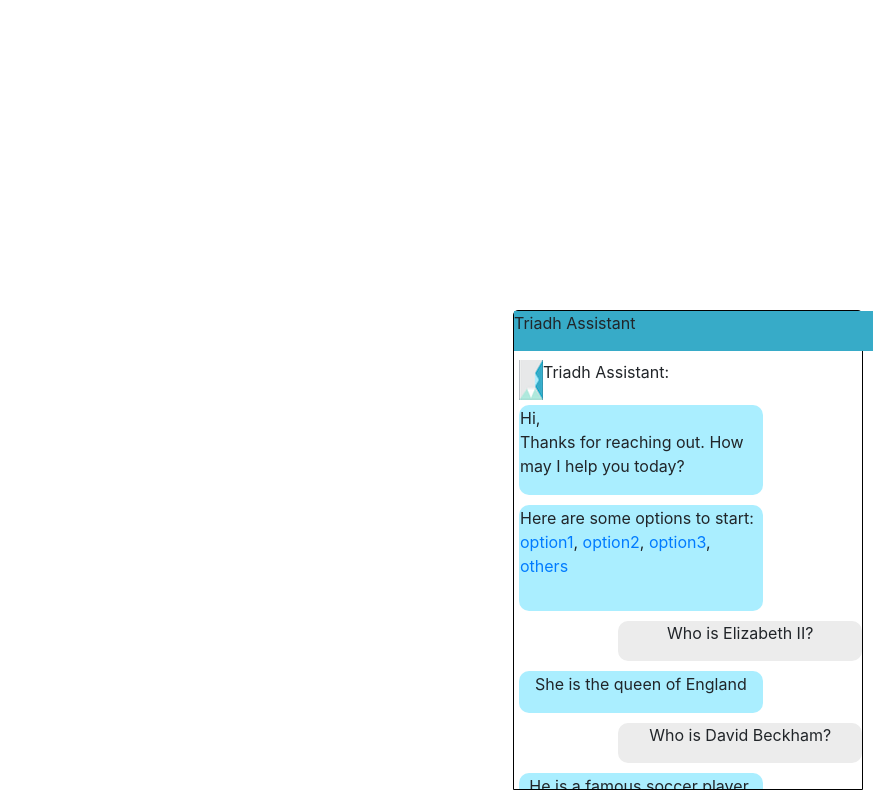
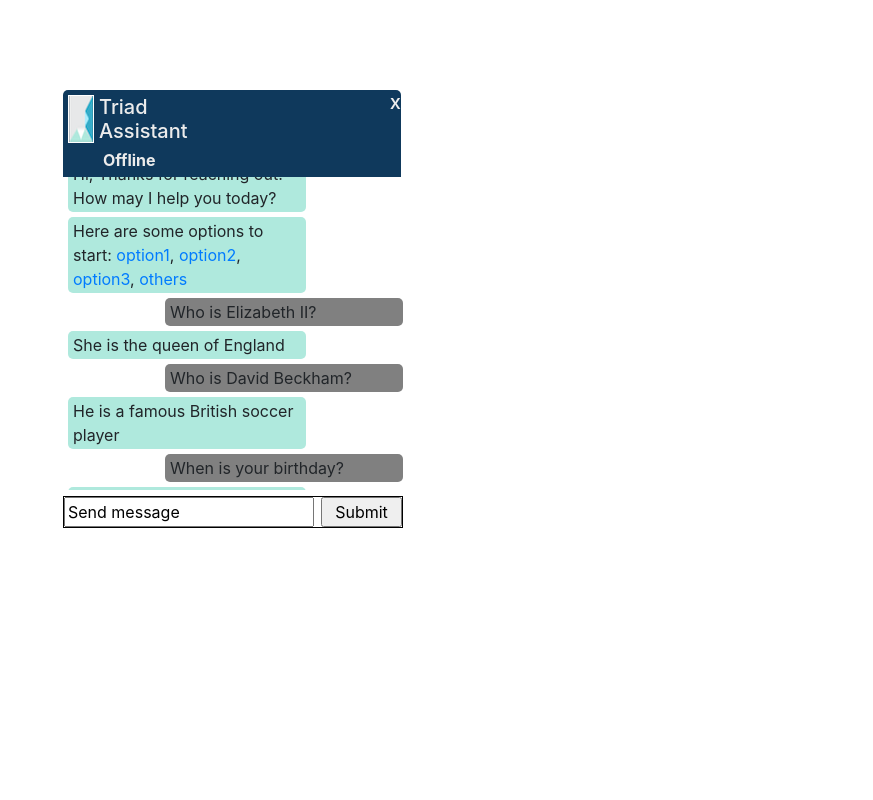
Before and after one commit to uyentdang/chatbot, a plain HTML site: page index.html in a window 1280 px wide. Shown: the whole page, without its empty margins (407-1280 px from the left). Drawn offline with nearby package versions, Linux system fonts and the light colour scheme.

Commit message:
fix css html

```diff
--- a/index.html
+++ b/index.html
@@ -9,76 +9,37 @@
     <link rel="stylesheet" href="https://stackpath.bootstrapcdn.com/bootstrap/4.3.1/css/bootstrap.min.css" integrity="sha384-ggOyR0iXCbMQv3Xipma34MD+dH/1fQ784/j6cY/iJTQUOhcWr7x9JvoRxT2MZw1T" crossorigin="anonymous">
     <link rel="stylesheet" href="style.css">
     </head>
+<body>
+  <div class="container">
+  <div class=top>
+  <section id="topBar">
+    <img src="Images/Logo.png" id="logo" alt="TriadhLogo">
+    <h5 id="Triad">Triad Assistant</h5>
+    <h5 id="close">x</h5>
+  </section>
+    <section id="status">
+      <p id="online">Online</p>
+      <p id="offline">Offline</p>
+    </section>
+    </div>
+  <div class="convo">
+  <section id="greeting">Hi, Thanks for reaching out. How may I help you today?</section>
+  <section id="greeting">Here are some options to start: <a href="">option1</a>, <a href="">option2</a>, <a href="">option3</a>, <a href="">others</a></section>
+  <section id="user">Who is Elizabeth II?</section>
+  <section id="agent">She is the queen of England</section>
+  <section id="user">Who is David Beckham?</section>
+  <section id="agent">He is a famous British soccer player</section>
+  <section id="user">When is your birthday?</section>
+  <section id="agent">I was created on 12/31/2022</section>
+  <section id="user">What's your name?</section>
+  <section id="agent">I am The Assistant</section>
+  </div>
 
-  <body>
-    <div class="container">
+  <section class="field">
+    <input type="text" value="Send message" id="message"/>
+    <input type="submit" value="Submit" id="submit"/>
+    </section>
 
-      <!--Top Bar-->
-      <div class="row" id="topbar">
-        <p>Triadh Assistant</p>
-      </div>
-
-       <!--Chat Body-->
-      <div class="row" id="chatbody">
-      <div class="row" id="row3">
-        <img src="Images/Logo.png" id="logo" alt="TriadhLogo">
-        <p>Triadh Assistant:</p>
-        </div>
-      <div class="row" id="row4">
-        <p> Hi, <br> Thanks for reaching out. How may I help you today?</p>
-        </div>
-      <div class= "row" id="row5">
-          <p> Here are some options to start: <a href="">option1</a>, <a href="">option2</a>, <a href="">option3</a>, <a href="">others</a><p>
-          </div>
-
-        <!--Chat Convo-->
-        <div class="row" id="ask">
-          <p>Who is Elizabeth II?</p>
-          </div>
-
-        <div class="row" id="answer">
-          <p>She is the queen of England</p>
-          </div>
-        <div class="row" id="ask">
-          <p>Who is David Beckham?</p>
-          </div>
-        <div class="row" id="answer">
-          <p>He is a famous soccer player.</p>
-          </div>
-
-          <div class="row" id="ask">
-            <p>When is your birthday?</p>
-            </div>
-
-          <div class="row" id="answer">
-            <p>I was created on 12/31/2022</p>
-            </div>
-          <div class="row" id="ask">
-            <p>What is your name?</p>
-            </div>
-          <div class="row" id="answerlast"><p>I am called the Assistant</p>
-          </div>
-         <!--Enter Text Here-->
-       <div class="row" id="lastrow">
-        <input type="text" size="33" value="Type your questions here...">
-        <input type="submit" value="Send" class="btn btn-sml btn-dark" id="sendbtn">
-
-        </div>
-      </div>
-
-
-      </div>
-
-
-
-    <!--jQuery the Popper.js then Bottstrap JS-->
-    <script src="https://code.jquery.com/jquery-3.3.1.slim.min.js" integrity="sha384-q8i/X+965DzO0rT7abK41JStQIAqVgRVzpbzo5smXKp4YfRvH+8abtTE1Pi6jizo" crossorigin="anonymous"></script>
-    <script src="https://cdnjs.cloudflare.com/ajax/libs/popper.js/1.14.7/umd/popper.min.js" integrity="sha384-UO2eT0CpHqdSJQ6hJty5KVphtPhzWj9WO1clHTMGa3JDZwrnQq4sF86dIHNDz0W1" crossorigin="anonymous"></script>
-    <script src="https://stackpath.bootstrapcdn.com/bootstrap/4.3.1/js/bootstrap.min.js" integrity="sha384-JjSmVgyd0p3pXB1rRibZUAYoIIy6OrQ6VrjIEaFf/nJGzIxFDsf4x0xIM+B07jRM" crossorigin="anonymous"></script>
+  </div>
+    </body>
   </body>
-
-  <footer>
-    </footer>
-
-
-</html>
--- a/style.css
+++ b/style.css
@@ -1,99 +1,89 @@
 
 .container {
-  position: fixed;
-  width: 350px;
-  max-height:60%;
-  bottom: 10px;
-  right: 10px;
-  border: 1px solid black;
-  border-radius: 5px 5px 0 0 ;
-  display:grid;
+  width: 340px;
+  max-height: 400px;
+  margin: 0 auto;
+  margin-top: 90px;
+  padding: 0;
+  border-radius: 5px 5px 0 0;
   overflow: scroll;
 
 }
 
-
-/* Top Bar */
-#topbar {
-background-color: rgb(55,171,200);
-margin-bottom: 5px;
-position: fixed;
-width: 100%;
-margin: auto;
-height: 5%;
+.top {
+  width: 338px;
+  background-color: rgb(15,57,92);
+  border-radius: 5px 5px 0 0;
+  position: absolute;
+  color: rgb(236,236,236);
+  display: block;
 }
 
-#row1, #row2a {
-  background-color: rgb(55,171,200);
-  height: 5%;
-}
-
-/* Chat Body */
-#chatbody {
-  background-color: rgb(255,255,255);
-  margin-top: 10%;
-}
-
-#row3 {
-  margin-top:5%;
-  margin-left: 5px;
+#topBar {
   display: flex;
 }
 
-#row4, #row5 {
-  background-color: rgb(170,238,255);
-  width: 70%;
-  border-radius: 10px;
-  margin-top: 5px;
-  margin-bottom: 5px;
-  margin-left: 5px;
-  padding: 1px;
-  justify-content: space-around;
+#logo, #Triad {
+  margin: 5px 5px 5px 5px;
 }
 
-#answer {
-    background-color: rgb(170,238,255);
-    width: 70%;
-    border-radius: 10px;
-    margin-top: 5px;
-    margin-bottom:5px;
-    margin-left: 5px;
-    padding: 1px;
-    justify-content: space-around;
-  }
-
-
-#ask {
-  background-color: rgb(236,236,236);
-  width: 70%;
-  border-radius: 10px;
-  margin-top: 5px;
-  margin-bottom: 5px;
-  margin-left: 30%;
-  float: right;
-  justify-content: space-around;
+#logo {
+  border: 0.5px solid white;
 }
 
-#answerlast {
-    background-color: rgb(170,238,255);
-    width: 70%;
-    border-radius: 10px;
-    margin-top: 5px;
-    margin-left: 5px;
-    margin-bottom:5%;
-    justify-content: space-around;
+#Triad {
+  margin-left: 0;
 }
 
-/* Enter Text Here */
-#lastrow {
-  width: 350px;
-  display: flex;
-  position: fixed;
-  margin-top: 80%;
-  height: 10%;
+#close {
+  margin: 0px 0px 5px 145px;
 }
-#sendbtn {
-  align-self: right;
-  margin-left: 5px;
+
+#online, #offline {
+margin-left: 40px;
+margin-bottom: 5px;
+font-weight: bold;
+}
+
+#online {
+  display: none;
+}
+
+.convo {
+  margin-top: 65px;
+  overflow: scroll;
 
 }
+
+#greeting, #agent {
+  background-color: rgb(175,233,221);
+  width: 70%;
+  border-radius: 5px;
+  margin: 5px 5px 5px 5px;
+  padding: 2px 2px 2px 5px;
+}
+
+#user {
+  background-color: rgb(128,128,128);
+  width: 70%;
+  margin-left: 30%;
+  border-radius: 5px;
+  padding: 2px 2px 2px 5px;
+}
+
+.field {
+  position:absolute;
+  padding: 1;
+  margin-top: -90px;
+  border: 1px black solid;
+  width: 340px;
+  display: inline-flex;
+  gap: 7px;
+}
+#message {
+  width: 250px;
+}
+
+#submit {
+  width: 25%;
+}
```
